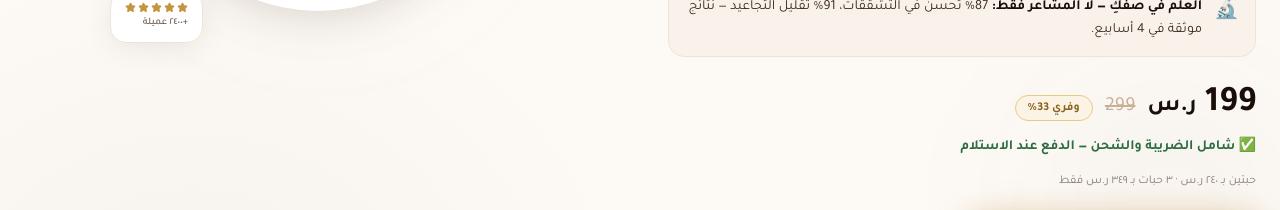
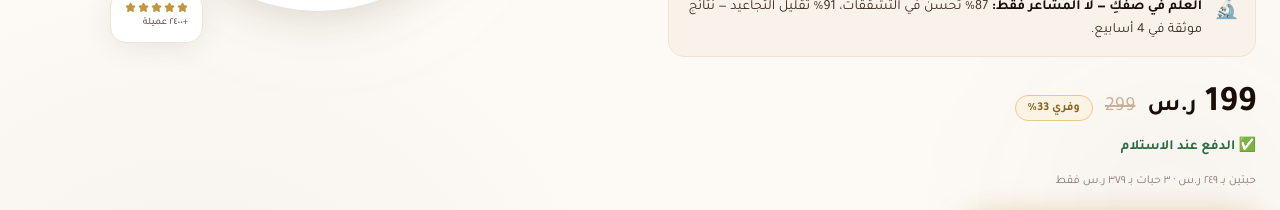
Before and after one commit to selorabeauty/seloorabeauty, a Next.js app: page /ar in a window 1280 px wide. Shown: the part 820-1030 px from the top of the page. Built offline with nearby package versions, Linux system fonts and the light colour scheme.

Commit message:
Fix bundle pricing text (249/379) and remove incorrect VAT-included label

```diff
--- a/src/components/sections/Hero.tsx
+++ b/src/components/sections/Hero.tsx
@@ -138,8 +138,8 @@ export default function Hero() {
             <span className="text-xl line-through" style={{ color: '#C9AF97' }}>{hero.originalPrice}</span>
             <span className="badge-gold">وفري {discount}٪</span>
           </div>
-          <p className="text-sm -mt-3" style={{ color: '#2D6B41', fontWeight: 600 }}>✅ شامل الضريبة والشحن — الدفع عند الاستلام</p>
-          <p className="text-xs -mt-2" style={{ color: '#8C7B6E' }}>حبتين بـ ٢٤٠ ر.س · ٣ حبات بـ ٣٤٩ ر.س فقط</p>
+          <p className="text-sm -mt-3" style={{ color: '#2D6B41', fontWeight: 600 }}>✅ الدفع عند الاستلام</p>
+          <p className="text-xs -mt-2" style={{ color: '#8C7B6E' }}>حبتين بـ ٢٤٩ ر.س · ٣ حبات بـ ٣٧٩ ر.س فقط</p>
 
           {/* CTAs */}
           <div className="flex flex-col sm:flex-row gap-3">
--- a/src/components/ui/StickyBuyBar.tsx
+++ b/src/components/ui/StickyBuyBar.tsx
@@ -34,7 +34,7 @@ export default function StickyBuyBar() {
       <div className="max-w-7xl mx-auto px-4 py-3 flex items-center justify-between gap-4">
         <div className="hidden sm:block">
           <div className="font-bold text-sm" style={{ color: '#1A0F08' }}>{hero.name}</div>
-          <div className="text-xs" style={{ color: '#8C7B6E' }}>{hero.price} ر.س · شامل الضريبة</div>
+          <div className="text-xs" style={{ color: '#8C7B6E' }}>{hero.price} ر.س · الدفع عند الاستلام</div>
         </div>
         <div className="flex items-center gap-3 flex-1 sm:flex-initial justify-end">
           <span className="text-sm font-bold hidden md:block animate-pulse" style={{ color: '#C0392B' }}>
```
